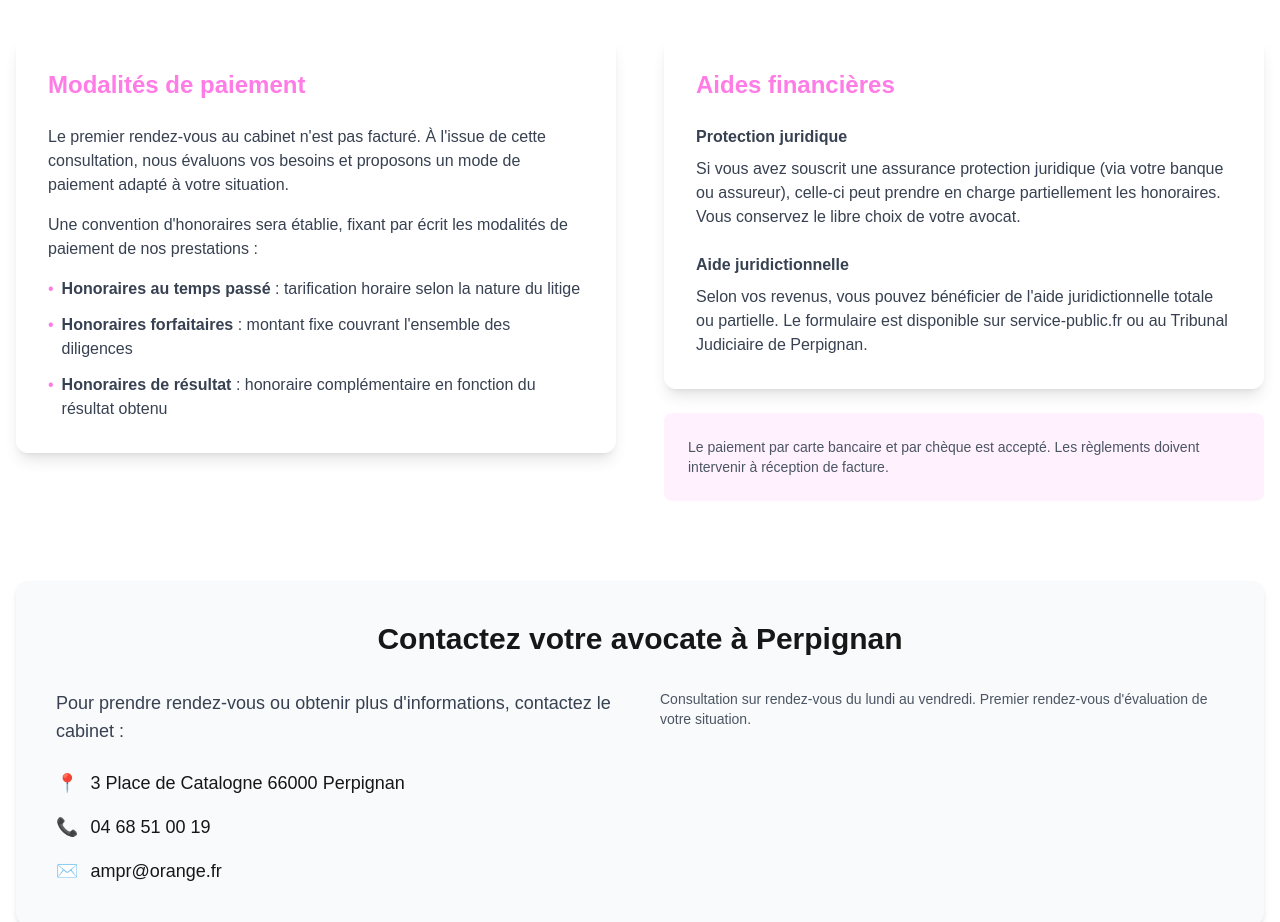
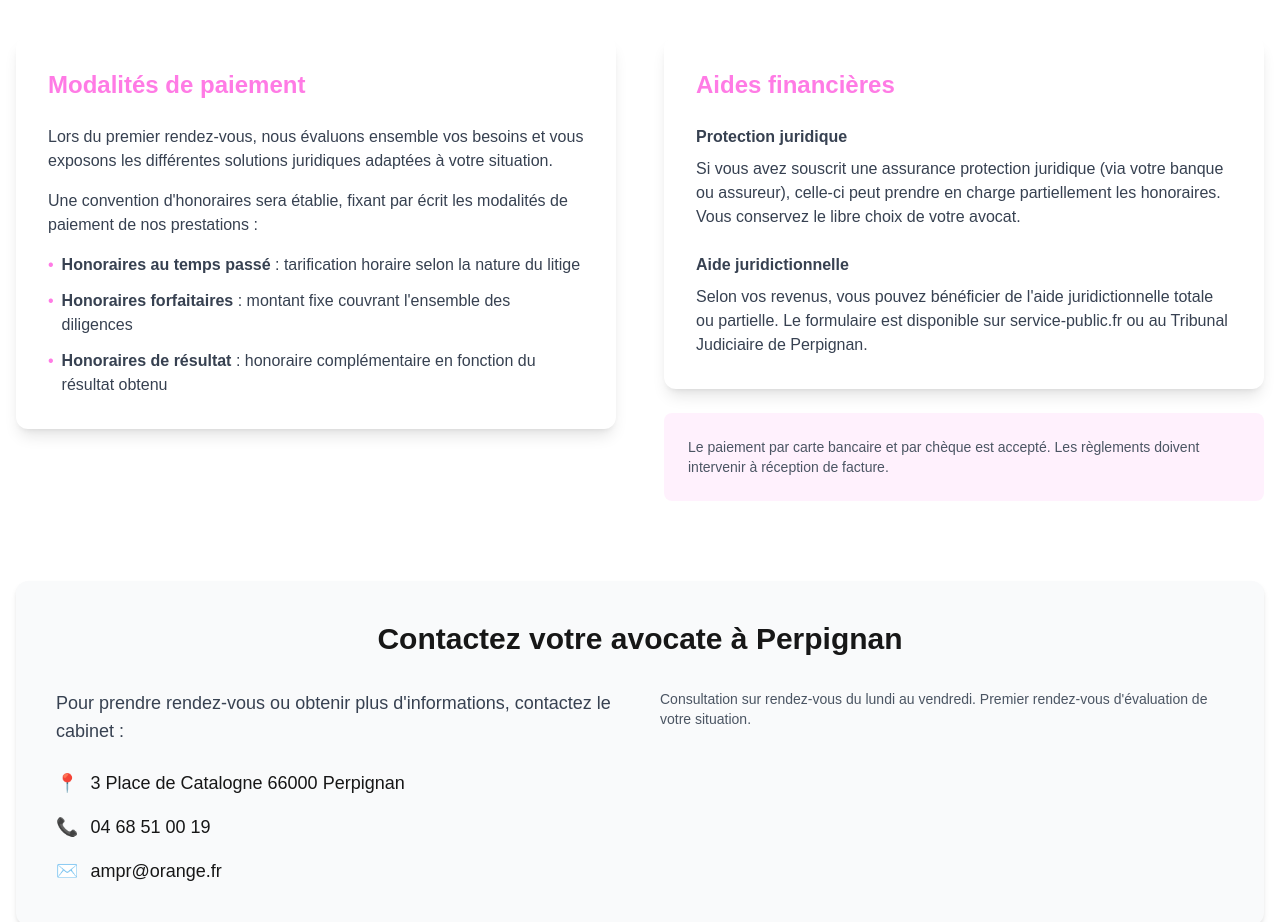
Before and after one commit to cedric-lopez-dev/altet-morales, a Next.js app in the folder next/: page /avocat-perpignan in a window 1280 px wide. Shown: the part 1960-2882 px from the top of the page. Built offline with nearby package versions, Linux system fonts and the light colour scheme.

Commit message:
Update first consultation description for Perpignan lawyer page

```diff
--- a/next/app/avocat-perpignan/page.jsx
+++ b/next/app/avocat-perpignan/page.jsx
@@ -154,7 +154,7 @@ export default function AvocatPerpignan() {
                                         </h3>
                                         <div className="space-y-4 text-gray-700">
                                             <p>
-                                                Le premier rendez-vous au cabinet n'est pas facturé. À l'issue de cette consultation, nous évaluons vos besoins et proposons un mode de paiement adapté à votre situation.
+                                                Lors du premier rendez-vous, nous évaluons ensemble vos besoins et vous exposons les différentes solutions juridiques adaptées à votre situation.
                                             </p>
                                             <p>
                                                 Une convention d'honoraires sera établie, fixant par écrit les modalités de paiement de nos prestations :
```
